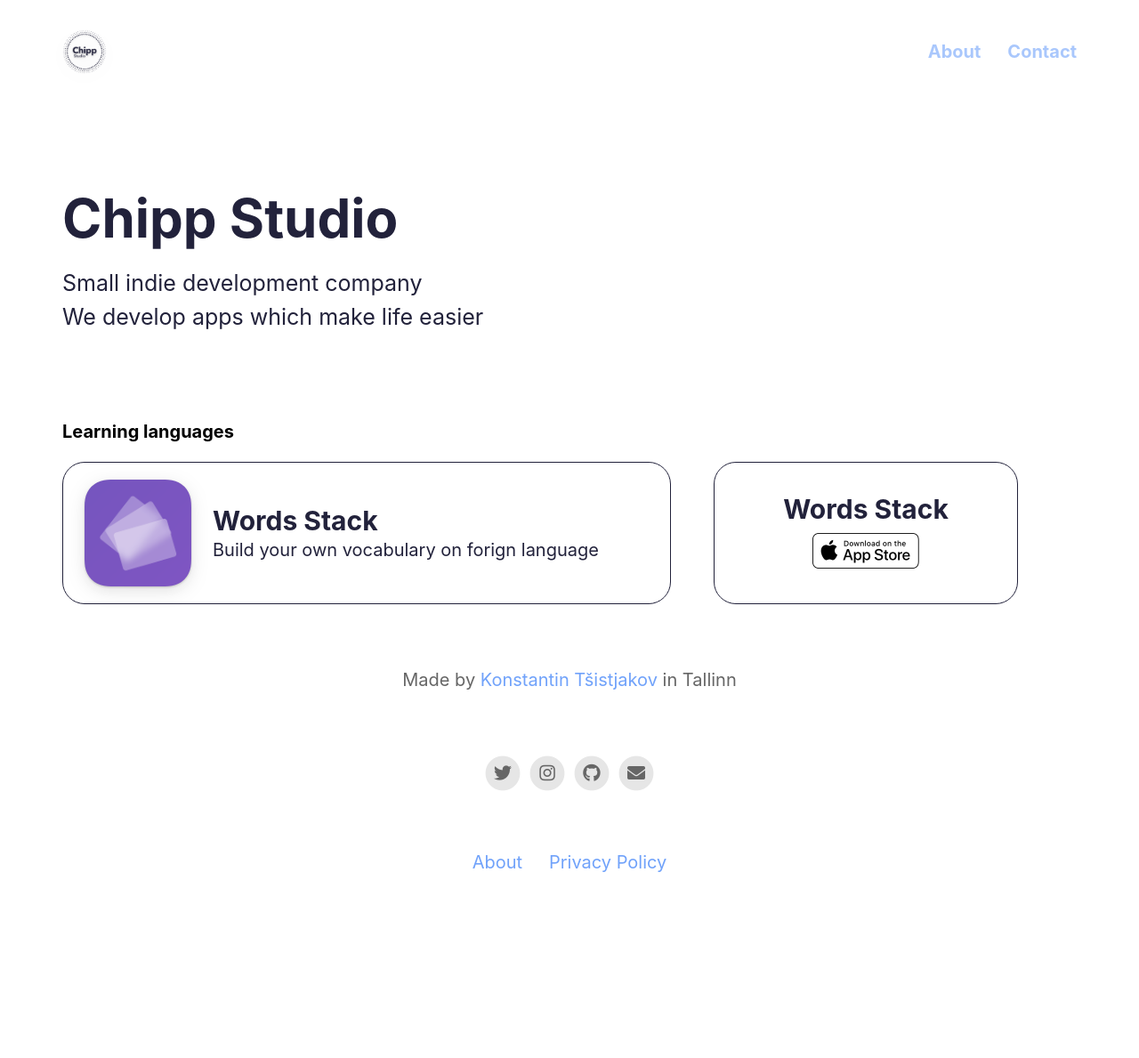
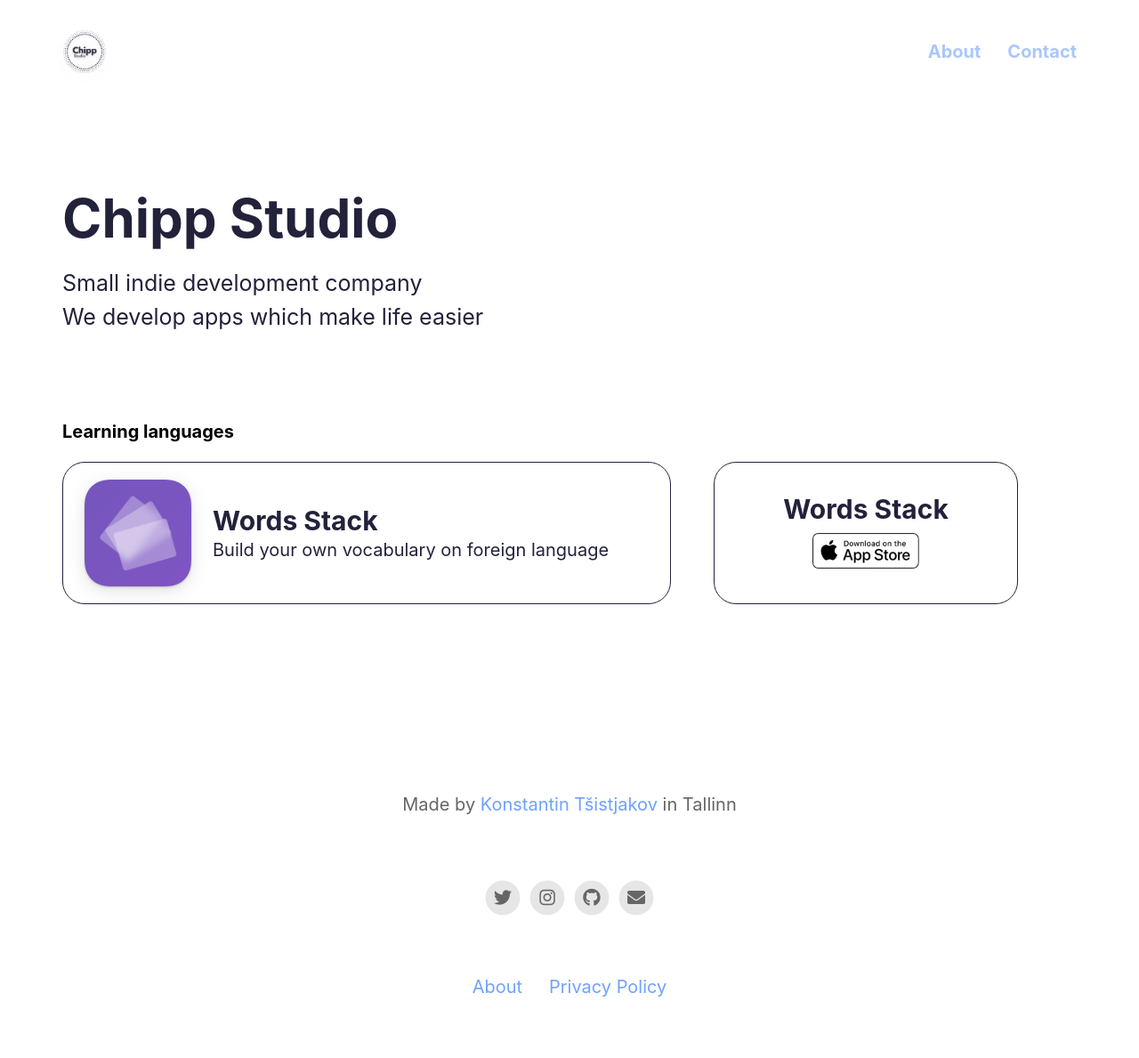
Before and after one commit to ChippStudio/ChippStudio_Site, a Jekyll site: the page built from index.html, in a window 1280 px wide. Shown: the whole page at 89% size. Built offline with Jekyll 4.4.1, drawn with Linux system fonts in a browser that asks for light colours; nearby versions of some CDN libraries; before the commit the page ends 1049 px from its top, so only the background shows below that.

Commit message:
updated layout

```diff
--- a/_config.yml
+++ b/_config.yml
@@ -12,6 +12,8 @@
 wordsstack_icon                           : assets/wordsstack.png
 wordsstack_site                           : https://wordsstack.chippstudio.ee
 wordsstack_appstore                       : https://wordsstack.chippstudio.ee
+wordsstack_title                          : Words Stack
+wordsstack_description                    : Build your own vocabulary on foreign language
 
 # Information About Yourself
 your_name                                 : Konstantin Tšistjakov
@@ -19,9 +21,9 @@
 your_city                                 : Tallinn
 email_address                             : konstantin@chippstudio.ee
 facebook_username                         :
-instagram_username                        : ebaehr
-twitter_username                          : ebaehr
-github_username                           : emilbaehr
+instagram_username                        : chippstudio
+twitter_username                          : ChippStudio
+github_username                           : ChippStudio
 youtube_username                          :
 
 
--- a/_includes/apps.html
+++ b/_includes/apps.html
@@ -16,8 +16,8 @@
                     <img class="appIconLarge" src="{{ site.wordsstack_icon | relative_url }}">
                 </div>
                 <div class="words-stack-texts">
-                    <h2>Words Stack</h2>
-                    <p class="words-stack-description">Build your own vocabulary on forign language</p>
+                    <h2>{{site.wordsstack_title}}</h2>
+                    <p class="words-stack-description">{{site.wordsstack_description}}</p>
                 </div>
             </div>
         </a>
--- a/_sass/layout.scss
+++ b/_sass/layout.scss
@@ -436,7 +436,7 @@
 // Apps list
 .apps {
 	grid-area: c;
-
+	margin-bottom: 140px;
 }
 
 .wordsStackContainer {
@@ -517,6 +517,10 @@
 }
 
 @media only screen and (max-width: 992px) {
+
+	.apps {
+		margin-bottom: 50px;
+	}
 
 	.wordsStackContainer {
 		flex-grow: 1;
```
Also changed, not shown: assets/appstore.png, 3 other files.
